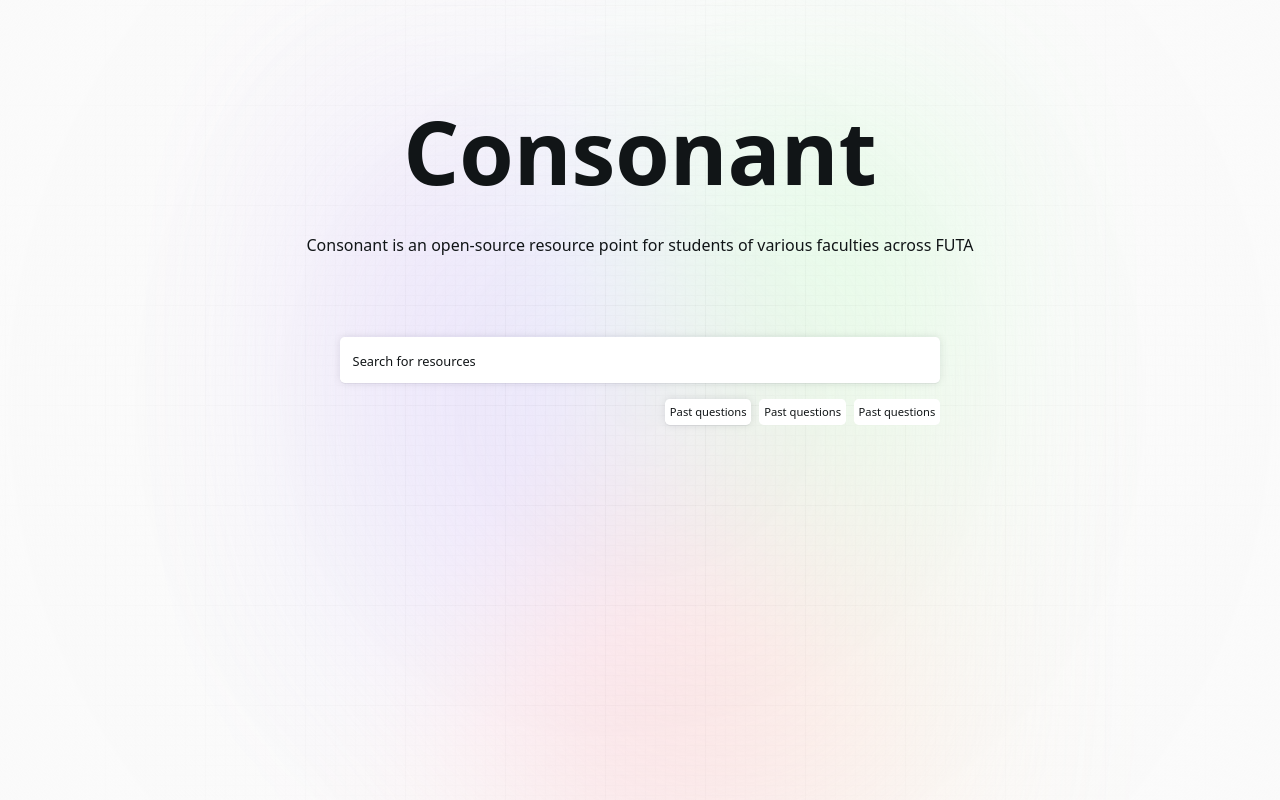
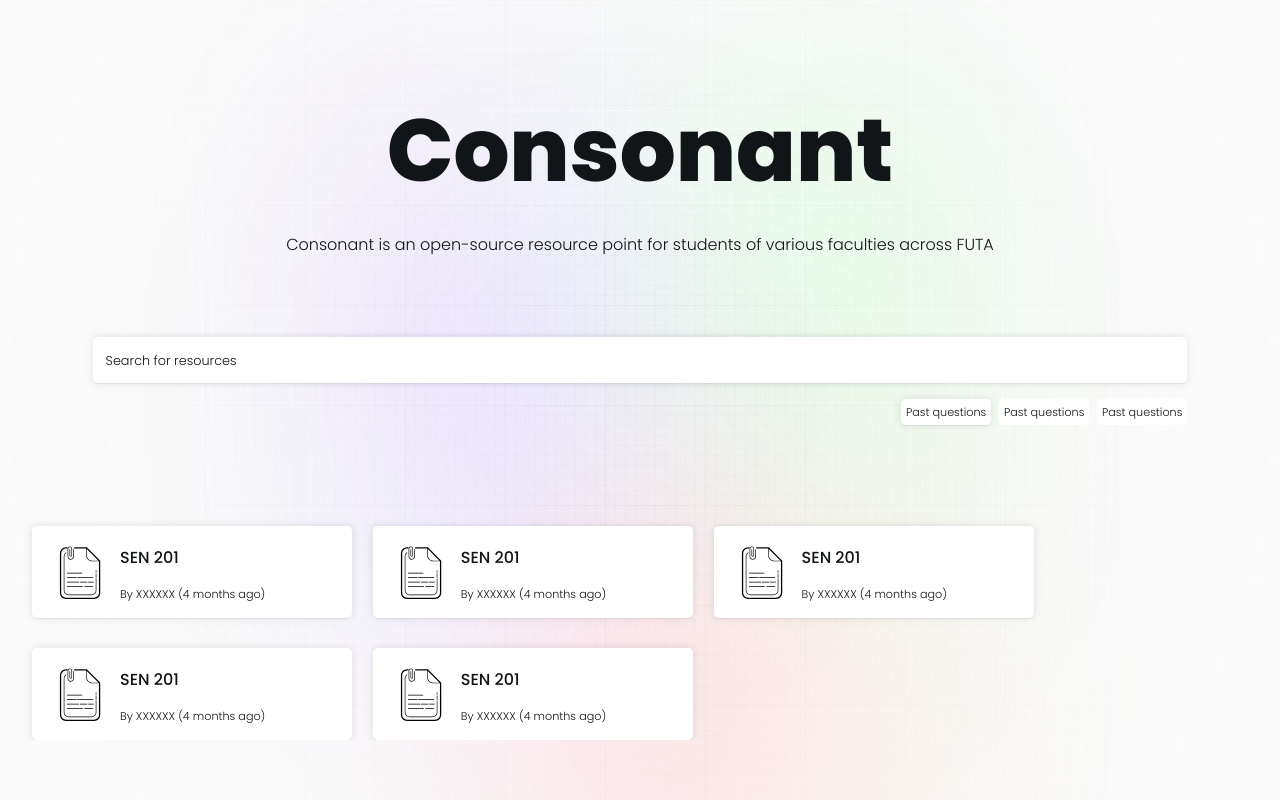
Before and after one commit to codepraycode/consonant, a Next.js app: page / in a window 1280 px wide. Built offline with nearby package versions, Linux system fonts and the light colour scheme.

Commit message:
DOne with first page

```diff
--- a/src/app/layout.tsx
+++ b/src/app/layout.tsx
@@ -22,7 +22,7 @@
                     <div className='gradient'/>
                 </div>
 
-                <main className='relative app d-flex d-flex--column justify-center align-center container mx-auto'>
+                <main className='relative app container mx-auto'>
                     {/* <Nav/> */}
                     {children}
 
--- a/src/app/page.tsx
+++ b/src/app/page.tsx
@@ -1,6 +1,9 @@
+import Tags from "@/components/Tag"
+import Link from "next/link"
 
 export default function Home() {
     return (
+        <>
             <header className="py-5">
                 <h1 className="fs-3 fw-800 text-center">
                     Consonant
@@ -19,14 +22,26 @@
                         placeholder="Search for resources"
                     />
                     {/* Filters */}
-                <ul className="filters d-flex">
-                    <li className="bg-white box-shadow">
-                        <a href="/">Past questions</a>
-                    </li>
-                    <li>Past questions</li>
-                    <li>Past questions</li>
-                </ul>
+                    <Tags />
                 </div>
             </header>
+
+            <section className="file-listing">
+                {[1,2,3,4,5].map((i)=>(
+                    <Link href={`/files/${i}`} key={i} className="file-content box-shadow">
+                        <span className="file-icon"/>
+
+                        <div>
+                            <h3>SEN 201</h3>
+
+                            {/* <Tags small/> */}
+                            <p>By XXXXXX (4 months ago)</p>
+
+                            {/* <button>View</button> */}
+                        </div>
+                    </Link>
+                ))}
+            </section>
+        </>
     )
 }
--- a/src/assets/styles/_mixins.scss
+++ b/src/assets/styles/_mixins.scss
@@ -1,6 +1,6 @@
 @use './variables' as *;
 @mixin fontFamily {
-    font-family: 'Nunito Sans', system-ui,
+    font-family: 'Poppins', sans-serif, system-ui,
         Avenir,
         Helvetica,
         Arial,
--- a/src/assets/styles/_reset.scss
+++ b/src/assets/styles/_reset.scss
@@ -1,6 +1,5 @@
 @use './variables' as *;
 @use './mixins' as mixins;
-
 
 :root {
     @include mixins.fontFamily;
--- a/src/assets/styles/styles.scss
+++ b/src/assets/styles/styles.scss
@@ -1,7 +1,7 @@
 @use './variables' as *;
 @use './mixins' as mixins;
 
-
+@import url('https://fonts.googleapis.com/css2?family=Poppins:wght@300;400;500;700;800&display=swap');
 @import './reset';
 @import './theme';
 @import './utilities';
@@ -138,7 +138,7 @@
 
     &::after {
         content: "";
-        background-image: url("../images/grid.svg");
+        background-image: url("/images/grid.svg");
         z-index: 1;
         opacity: 0.4;
         filter: invert(1);
@@ -225,7 +225,7 @@
 }
 
 
-.filters {
+.tags {
     list-style: none;
     padding: 0;
 
@@ -243,6 +243,13 @@
     }
 
 
+    &[data-small="true"] {
+        li {
+            font-size: .5rem;
+        }
+    }
+
+
     @include mixins.md {
         & li {
             font-size: .7rem;
@@ -250,3 +257,47 @@
         }
     }
 }
+
+
+.file-icon {
+    display: block;
+    width: 4rem;
+    aspect-ratio: 1;
+
+    // background-color: grey;
+    background-image: url('/images/icons/file.svg');
+
+    background-position: center;
+    background-size: contain;
+}
+
+
+.file-listing {
+    display: flex;
+    flex-wrap: wrap;
+
+    column-gap: 1.3rem;
+    row-gap: 1.9rem;
+}
+
+.file-content {
+    width: 320px;
+    background-color: $white;
+    border-radius: .3rem;
+
+    padding: .25rem 1rem;
+
+
+    display: flex;
+    align-items: center;
+    column-gap: .5rem;
+
+    h3 {
+        font-size: 1rem;
+        font-weight: 500;
+    }
+
+    p {
+        font-size: .7rem;
+    }
+}
--- /dev/null
+++ b/src/components/Tag.tsx
@@ -0,0 +1,20 @@
+
+interface TagsProps {
+    small?: boolean
+}
+
+
+
+const Tags = ({ small = false }: TagsProps) => {
+    return (
+        <ul className="tags d-flex" data-small={ small }>
+            <li className="bg-white box-shadow">
+                <a href="/">Past questions</a>
+            </li>
+            <li>Past questions</li>
+            <li>Past questions</li>
+        </ul>
+    )
+}
+
+export default Tags;
```
Also changed, not shown: src/app/files/[id]/page.tsx (added, +11 -0 lines), public/images/grid.svg (renamed from src/assets/images/grid.svg), public/images/icons/file.svg (added). Lines whose indentation alone changed are shown as unchanged.
